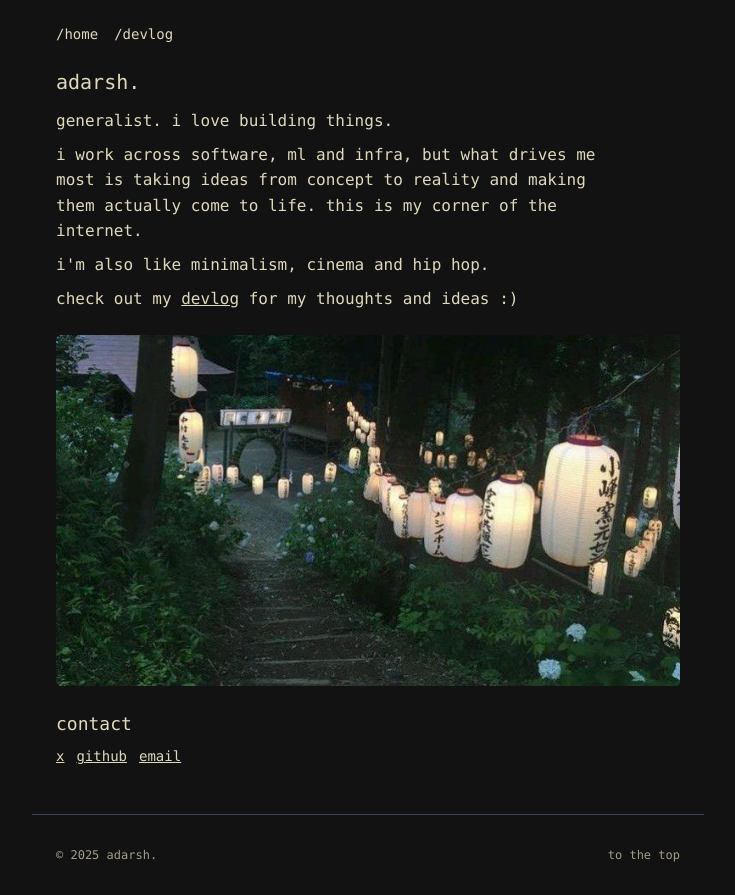
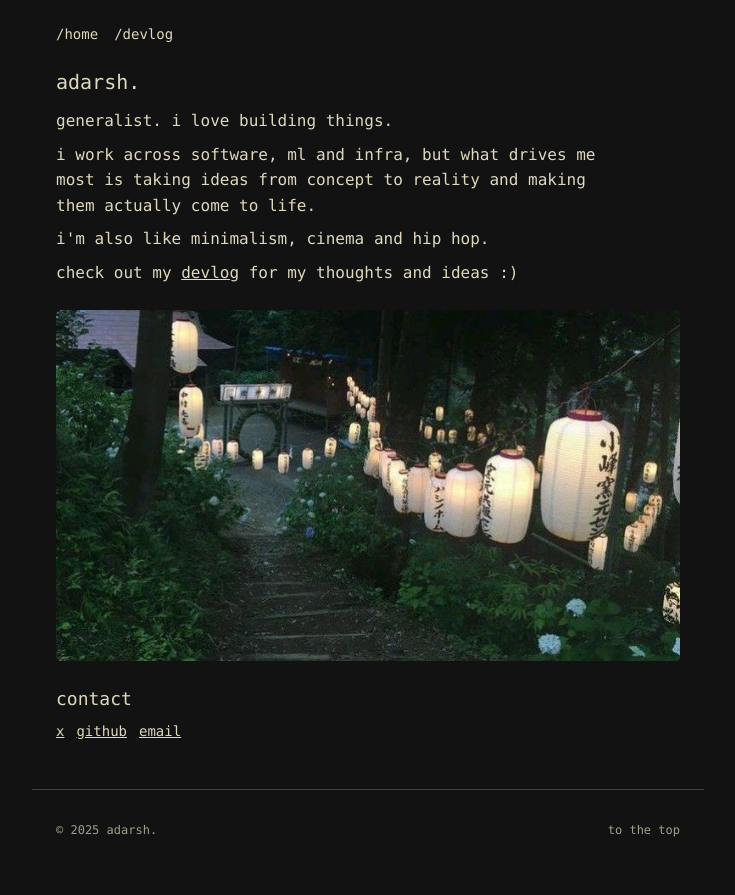
Before and after one commit to axdrsh/www, a Next.js app: page / in a window 1280 px wide. Shown: the whole page, without its empty margins (272-1007 px from the left). After the commit the page ends 870 px from the top, so only its background shows below. Built offline with nearby package versions, Linux system fonts and the light colour scheme.

Commit message:
Update page.tsx

```diff
--- a/src/app/page.tsx
+++ b/src/app/page.tsx
@@ -11,7 +11,7 @@ export default function Page() {
           <p>generalist. i love building things.</p>
 
           <p>
-           i work across software, ml and infra, but what drives me most is taking ideas from concept to reality and making them actually come to life. this is my corner of the internet.
+           i work across software, ml and infra, but what drives me most is taking ideas from concept to reality and making them actually come to life.
           </p>
 
           <p>i'm also like minimalism, cinema and hip hop.</p>
```
